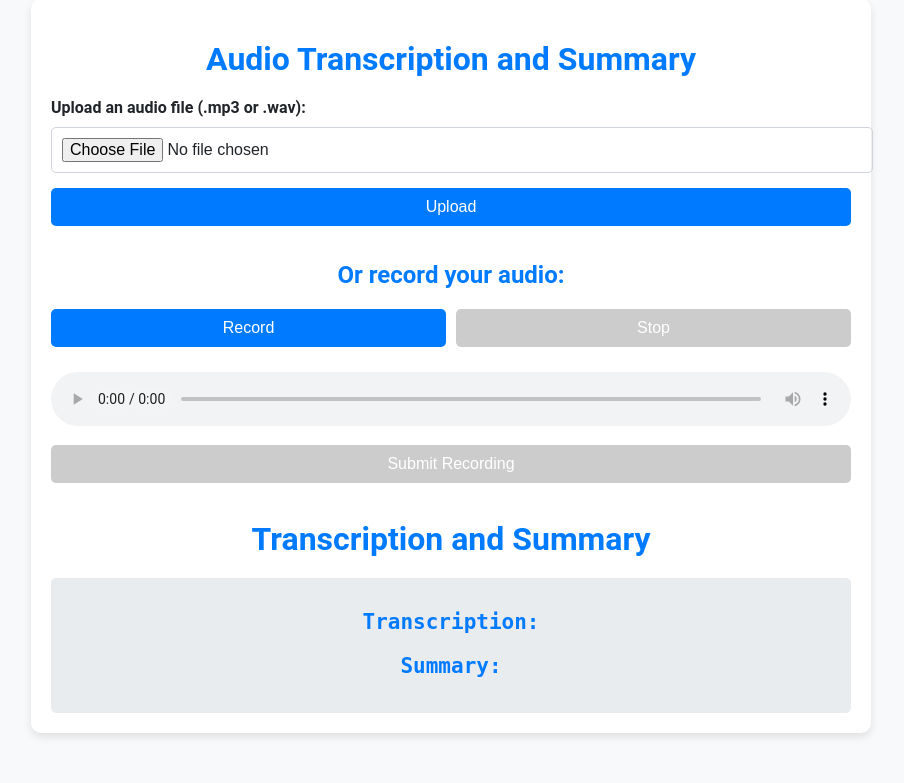
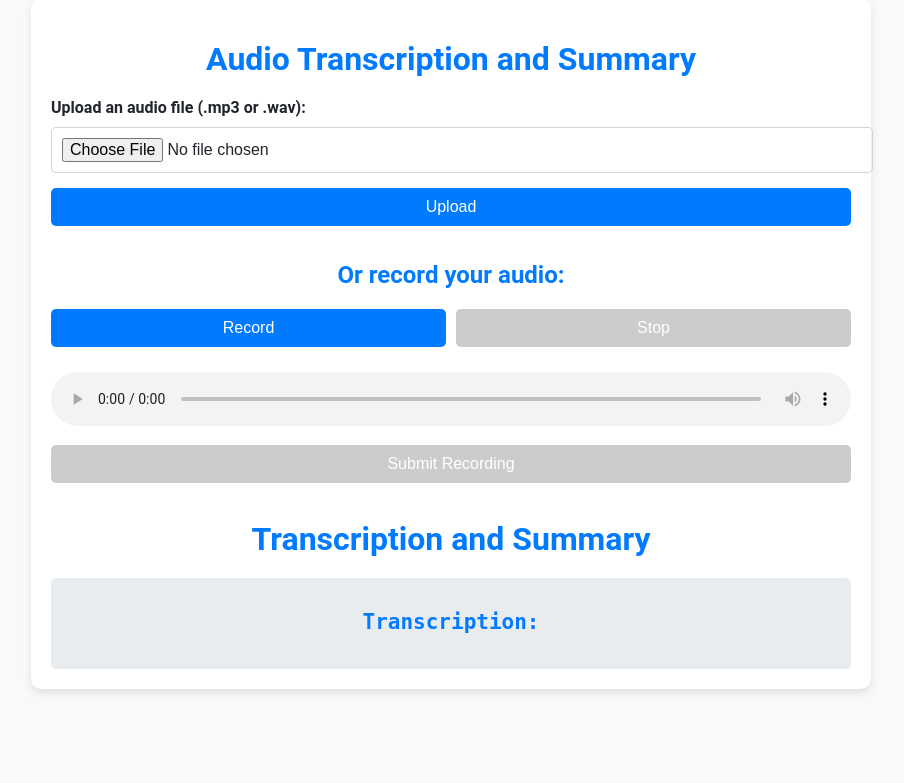
Before and after one commit to danielmnns/Programmentwurf-Anwendungen_von_Sprachmodellen, a Flask app: page / in a window 1280 px wide. Shown: the part 51-834 px from the top of the page, without its empty margins (189-1093 px from the left). After the commit the page ends 744 px from the top, so only its background shows below. Run offline with Flask 3, Linux system fonts and the light colour scheme.

Commit message:
Update index.html

```diff
--- a/Code/templates/index.html
+++ b/Code/templates/index.html
@@ -4,8 +4,9 @@
 <head>
     <meta charset="UTF-8">
     <meta name="viewport" content="width=device-width, initial-scale=1.0">
-  <title>Audio Transcription and Summary</title>
-<link rel="stylesheet" href="{{ url_for('static', filename='styles.css') }}">
+    <title>Audio Transcription and Summary</title>
+    <link rel="stylesheet" href="{{ url_for('static', filename='styles.css') }}">
+    <!-- Zur Entwicklung <link rel="stylesheet" href="/code/static/styles.css"> -->
 </head>
 
 <body>
@@ -37,16 +38,34 @@
         <section class="result-section">
             <div class="transcription-section">
                 <h2>Transcription:</h2>
-                <div id="transcription" class="result-box">
-                </div>
-            </div>
-
-            <div class="summary-section">
-                <h2>Summary:</h2>
-                <div id="summary" class="result-box">
-                </div>
+                <div id="transcription" class="result-box"></div>
             </div>
         </section>
+
+        <script>
+            document.getElementById('upload-form').addEventListener('submit', handleFormSubmit);
+            document.getElementById('record-form').addEventListener('submit', handleFormSubmit);
+
+            function showLoading() {
+                document.getElementById('loading').style.display = 'block';
+                let width = 0;
+                const interval = setInterval(() => {
+                    if (width >= 100) {
+                        clearInterval(interval);
+                    } else {
+                        width++;
+                        document.getElementById('loading-bar').style.width = width + '%';
+                    }
+                }, 100);
+            }
+
+            function hideLoading() {
+                document.getElementById('loading').style.display = 'none';
+                document.getElementById('loading-bar').style.width = '0';
+            }
+        </script>
+
+
     </div>
 </body>
 
```
